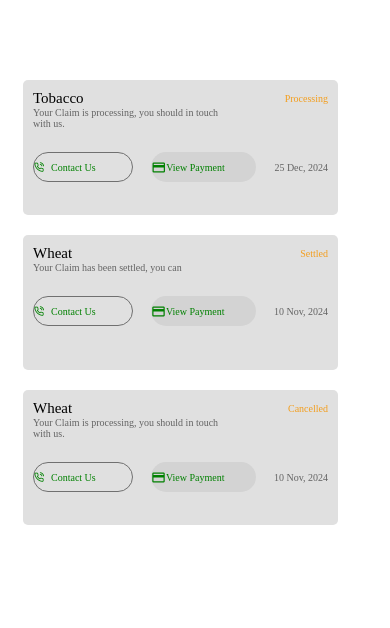
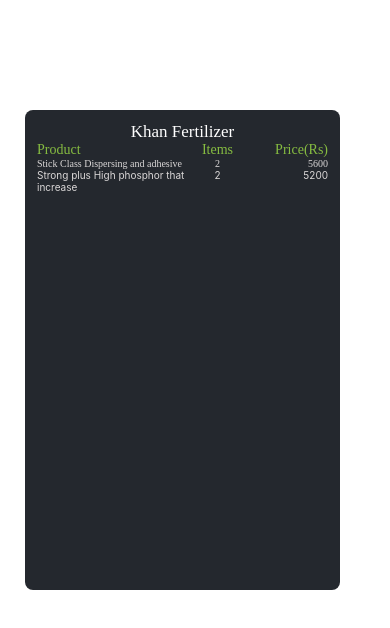
Before and after one commit to Shehiryar12/MyCrops, a React Native app: screen / in a window 390 px wide. Shown: the top 628 px of the page. Built offline with nearby package versions, Linux system fonts and the light colour scheme.

Commit message:
Recepit.js

```diff
--- a/App.js
+++ b/App.js
@@ -1,13 +1,12 @@
 import React from 'react';
 import { StyleSheet, Text } from 'react-native';
-import Compensation from './Src/Screens/Compensation';
-
+import Receipt from './Src/Screens/Receipt';
 
 
 export default function App() {
   return (
 
-        <Compensation/>
+       <Receipt/>
 
   )
 }
--- a/Src/Screens/Compensation.js
+++ b/Src/Screens/Compensation.js
@@ -5,9 +5,29 @@
 const Compensation = () => {
   return (
     <View style={styles.container}>
-        <CompensationComponent title="Tobacco" process="Processing" date="25 Dec, 2024" claim="Your Claim is processing, you should in touch with us."  payment="View Payment"/>
-        <CompensationComponent title="Wheat" process="Settled" date="10 Nov, 2024" claim="Your Claim has been settled, you can"  payment="View Payment"/>
-        <CompensationComponent title="Wheat" process="Cancelled" date="10 Nov, 2024" claim="Your Claim is processing, you should in touch with us."  payment="View Payment"/>
+      <CompensationComponent
+        title="Tobacco"
+        process="Processing"
+        date="25 Dec, 2024"
+        claim="Your Claim is processing, you should in touch with us."
+        payment="View Payment"
+        titleColor="#F39E1E"
+      />
+      <CompensationComponent
+        title="Wheat"
+        process="Settled"
+        date="10 Nov, 2024"
+        claim="Your Claim has been settled, you can"
+        payment="View Payment"
+
+      />
+      <CompensationComponent
+        title="Wheat"
+        process="Cancelled"
+        date="10 Nov, 2024"
+        claim="Your Claim is processing, you should in touch with us."
+        payment="View Payment"
+      />
     </View>
   );
 };
@@ -23,8 +43,6 @@
     // marginHorizontal: 23, //ya marginLeft
     // borderRadius: 5,
     // padding:10,
-
-
   },
   //   status: {
   //     flexDirection: 'row',
@@ -77,7 +95,7 @@
   //     fontSize: 10,
   //     color: '#646464',
   //   },
-wheat:{
+  wheat: {
     // marginTop:50,
-}
+  },
 });
--- a/Src/Screens/CompensationComponent.js
+++ b/Src/Screens/CompensationComponent.js
@@ -10,7 +10,7 @@
 
             <View style={styles.status}>
               <Text style={styles.Namestatus}>{props.title}</Text>
-              <Text style={styles.Processstatus}>{props.process}</Text>
+              <Text style={[styles.Processstatus,{color:props.titleColor}]}>{props.process}</Text>
             </View>
 
             <View style={styles.claim}>
@@ -22,7 +22,7 @@
           <View style={styles.contactcontainer}>
               <TouchableOpacity style={styles.contact}>
                 <Icon name="phone-call" size={10} color={'green'} padding={5} />
-                <Text style={styles.contacttext}>Contact Us</Text>
+                <Text style={[styles.contacttext,{color:props.contactColor}]}>Contact Us</Text>
               </TouchableOpacity>
 
               <TouchableOpacity style={styles.payment}>
@@ -60,7 +60,7 @@
         fontSize: 15,
       },
       Processstatus: {
-        color: '#F39E1E',
+        // color: '#F39E1E',
         fontFamily: Font.medium,
         fontSize: 10,
       },
--- /dev/null
+++ b/Src/Screens/Receipt.js
@@ -0,0 +1,77 @@
+import { StyleSheet, Text, View } from 'react-native';
+import React from 'react';
+import { Font } from '../Constant/Fonts';
+
+const Receipt = () => {
+
+
+  return (
+    <View style={styles.container}>
+        <Text style={styles.headingtext}>Khan Fertilizer</Text>
+
+      <View style={styles.Products}>
+        <Text style={[styles.producttext,{width:150}]}>Product</Text>
+        <Text style={[styles.producttext,{width:50,textAlign:'center'}]}>Items</Text>
+        <Text style={[styles.producttext,{width:80,textAlign:'right'}]}>Price(Rs)</Text>
+      </View>
+
+      <View style={styles.Products}>
+        <Text style={[styles.Descriptiontext,{width:150}]}>
+          Stick Class Dispersing and adhesive
+        </Text>
+        <Text  style={[styles.Descriptiontext,{width:50,textAlign:'center'}]}>2</Text>
+        <Text  style={[styles.Descriptiontext,{width:80,textAlign:'right'}]}>5600</Text>
+      </View>
+
+      <View style={styles.Productstwo}>
+             <Text style={[styles.linetwo,{width:150}]}>Strong plus High phosphor that increase</Text>
+             <Text style={[styles.linetwo,{width:50,textAlign:'center'}]}>2</Text>
+             <Text style={[styles.linetwo,{width:80,textAlign:'right'}]}>5200</Text>
+      </View>
+    </View>
+  );
+};
+
+export default Receipt;
+
+const styles = StyleSheet.create({
+  container: {
+    width: 315,
+    height: 480,
+    backgroundColor: '#24282E',
+    marginTop: 110,
+    marginHorizontal: 25, //ya marginLeft:10
+    borderRadius: 8,
+    padding:12,
+  },
+  headingtext: {
+    color: '#FFFFFF',
+    fontSize: 17,
+    fontFamily: Font.medium,
+    textAlign: 'center',
+  },
+  Products: {
+    flexDirection: 'row',
+    justifyContent: 'space-between',
+  },
+  producttext: {
+    color: '#86BC41',
+    fontSize: 14,
+    fontFamily: Font.semiBold,
+  },
+  Descriptiontext: {
+    color: '#DBD8D8',
+    fontSize: 10,
+    fontFamily: Font.regular,
+  },
+  Productstwo:{
+    flexDirection:'row',
+    justifyContent:'space-between',
+  },
+
+linetwo:{
+    color:"#DBD8D8",
+     fontSize: 10,
+
+}
+});
```
Also changed, not shown: Src/Screens/ReceiptComponent.js (added, +36 -0 lines). Lines whose indentation alone changed are shown as unchanged.
